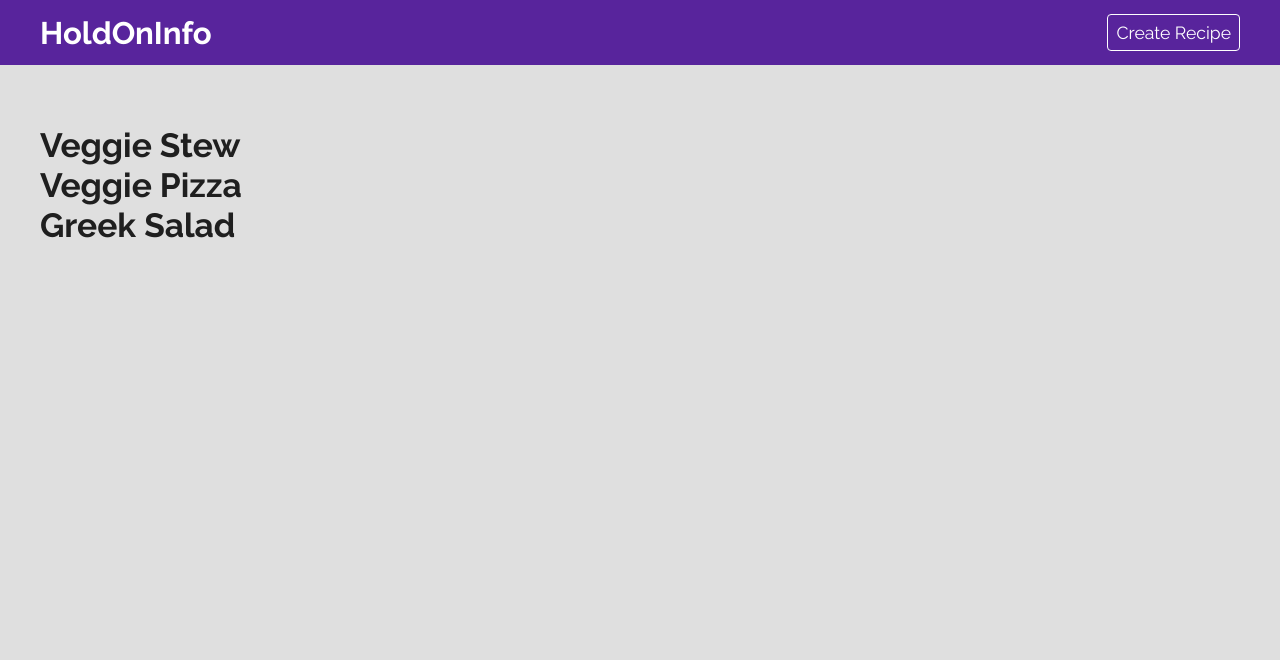
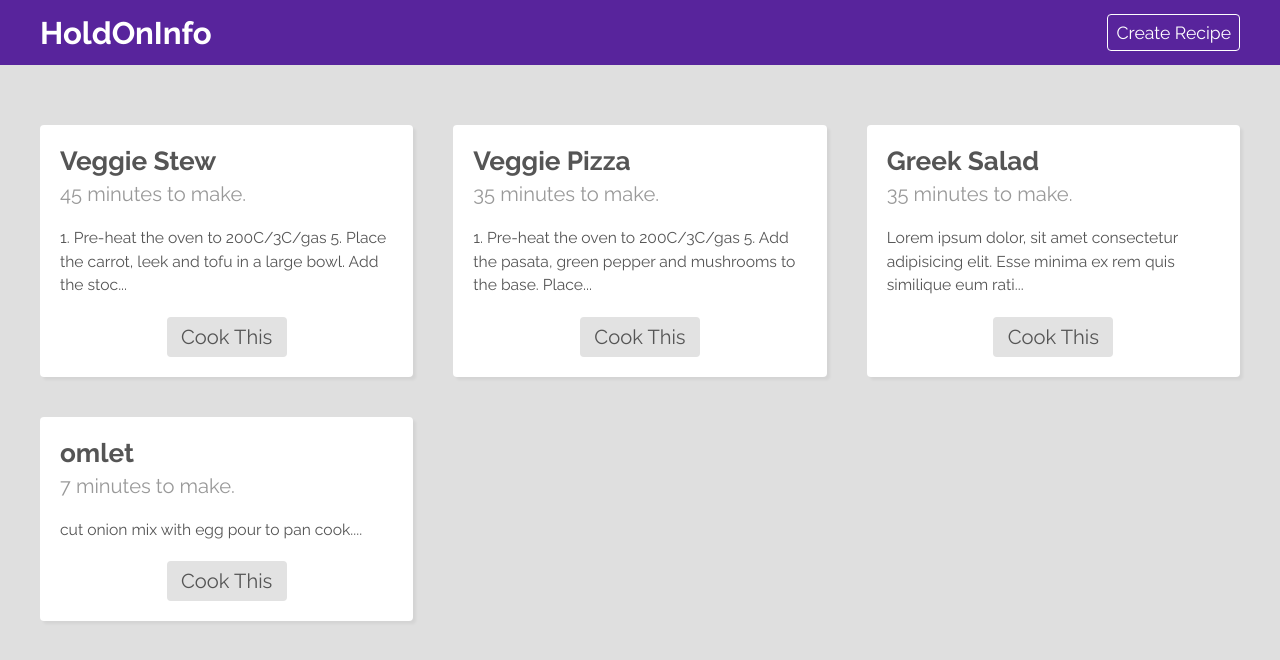
Before and after one commit to tharuAnish/hold-on-info, a React (Create React App) app: page / in a window 1280 px wide. Shown: the top 660 px of the page. Built offline with nearby package versions, Linux system fonts and the light colour scheme; data requests are answered from the project's data file.

Commit message:
10.1 - making a post request to add a new recipe to json data server

```diff
--- a/data/db.json
+++ b/data/db.json
@@ -3,7 +3,12 @@
     {
       "id": "1",
       "title": "Veggie Stew",
-      "ingredients": ["1 Carrot", "1 Leek", "200g Tofu", "300ml Veg stock"],
+      "ingredients": [
+        "1 Carrot",
+        "1 Leek",
+        "200g Tofu",
+        "300ml Veg stock"
+      ],
       "method": "1. Pre-heat the oven to 200C/3C/gas 5. Place the carrot, leek and tofu in a large bowl. Add the stock and mix well. 2. Add the rest of the ingredients and mix well. 3. Place the mixture in a large bowl and cover with a lid. 4. Place the lid on the oven and cook for 40 minutes. 5. Serve with a slaw of your choice",
       "cookingTime": "45 minutes"
     },
@@ -31,6 +36,17 @@
       ],
       "method": "Lorem ipsum dolor, sit amet consectetur adipisicing elit. Esse minima ex rem quis similique eum ratione quaerat, voluptas molestias ut repudiandae delectus voluptates. Eius esse at tenetur ab accusamus excepturi?",
       "cookingTime": "35 minutes"
+    },
+    {
+      "title": "omlet",
+      "ingredients": [
+        "egg",
+        "salt",
+        "onion"
+      ],
+      "method": "cut onion mix with egg pour to pan cook.",
+      "cookingTime": "7 minutes",
+      "id": "h7RouWC"
     }
   ]
 }
--- a/src/App.js
+++ b/src/App.js
@@ -3,8 +3,8 @@ import { BrowserRouter as Router, Routes, Route } from "react-router-dom"
 import Home from "./pages/Home/Home"
 import Create from "./pages/Create/Create"
 import Search from "./pages/Search/Search"
-import Recepie from "./pages/Recepie/Recepie"
 import Navbar from "./components/Navbar/Navbar"
+import Recipe from "./pages/Recepie/Recipe"
 
 function App() {
   return (
@@ -16,7 +16,7 @@ function App() {
           <Route path="/create" element={<Create />} />
           <Route path="/search" element={<Search />} />
           {/* with id can give which item  */}
-          <Route path="/recipes/:id" element={<Recepie />} />
+          <Route path="/recipes/:id" element={<Recipe />} />
         </Routes>
       </Router>
     </div>
--- /dev/null
+++ b/src/components/RecipeList/RecipeList.css
@@ -0,0 +1,50 @@
+.recipe-list {
+  display: grid;
+  grid-template-columns: 1fr 1fr 1fr;
+  grid-gap: 40px;
+  max-width: 1200px;
+  margin: 40px auto;
+}
+.recipe-list .card {
+  background: #fff;
+  color: #333;
+  padding: 20px;
+  border-radius: 4px;
+  box-shadow: 3px 3px 3px rgba(0, 0, 0, 0.05);
+  transition: all 0.3s ease;
+  position: relative;
+}
+.recipe-list .card:hover {
+  transform: rotate(1deg);
+}
+.recipe-list .card h3 {
+  color: #555;
+  margin-bottom: 6px;
+}
+.recipe-list .card p {
+  color: #999;
+  font-size: 0.9em;
+}
+.recipe-list .card div {
+  color: #555;
+  font-size: 0.7em;
+  margin: 20px 0;
+  line-height: 1.5em;
+}
+.recipe-list .card a {
+  color: #555;
+  text-decoration: none;
+  display: block;
+  background: #e2e2e2;
+  font-size: 0.9em;
+  width: 100px;
+  text-align: center;
+  width: 120px;
+  padding: 8px;
+  border-radius: 4px;
+  margin: 20px auto 0;
+}
+
+.recipe-list .card a:hover {
+  transform: scale(1.03);
+}
--- /dev/null
+++ b/src/components/RecipeList/RecipeList.js
@@ -0,0 +1,19 @@
+import { Link } from "react-router-dom"
+
+// styles
+import "./RecipeList.css"
+
+export default function RecipeList({ recipes }) {
+  return (
+    <div className="recipe-list">
+      {recipes.map((recipe) => (
+        <div key={recipe.id} className="card">
+          <h3>{recipe.title}</h3>
+          <p>{recipe.cookingTime} to make.</p>
+          <div>{recipe.method.substring(0, 100)}...</div>
+          <Link to={`/recipes/${recipe.id}`}>Cook This</Link>
+        </div>
+      ))}
+    </div>
+  )
+}
--- a/src/hooks/useFetch.js
+++ b/src/hooks/useFetch.js
@@ -1,15 +1,31 @@
 import { useState, useEffect } from "react"
-export const useFetch = (url) => {
+export const useFetch = (url, method = "GET") => {
+  //when we calll the hook it wil default the get
   const [data, setData] = useState(null)
   const [isPending, setIsPending] = useState(false)
   const [error, setError] = useState(null)
+  const [options, setOptions] = useState(null)
+
+  const postData = (postData) => {
+    setOptions({
+      method: "POST",
+      headers: {
+        "Content-type": "application/json",
+      },
+      body: JSON.stringify(postData),
+    })
+  }
+
   useEffect(() => {
     const controller = new AbortController()
-    const fetchData = async () => {
+    const fetchData = async (fetchOptions) => {
       setIsPending(true)
 
       try {
-        const res = await fetch(url, { signal: controller.signal })
+        const res = await fetch(url, {
+          ...fetchOptions,
+          signal: controller.signal,
+        })
         if (!res.ok) {
           throw new Error(res.statusText)
         }
@@ -26,10 +42,16 @@ export const useFetch = (url) => {
         }
       }
     }
-    fetchData()
+    if (method === "GET") {
+      fetchData()
+    }
+    if (method === "POST" && options) {
+      fetchData(options)
+    }
+
     return () => {
       controller.abort()
     }
-  }, [url])
-  return { data, isPending, error }
+  }, [url, options, method])
+  return { data, isPending, error, postData }
 }
--- a/src/pages/Create/Create.css
+++ b/src/pages/Create/Create.css
@@ -0,0 +1,33 @@
+.create {
+  color: #555;
+  max-width: 480px;
+  margin: 60px auto;
+}
+.create label span {
+  display: block;
+  margin: 30px 0 10px;
+}
+.create p {
+  margin-top: 10px;
+  font-size: 0.8em;
+}
+.create button {
+  display: block;
+  width: 100px;
+  font-size: 1em;
+  color: #fff;
+  padding: 8px 20px;
+  border: 0;
+  border-radius: 4px;
+  background-color: #58249c;
+  cursor: pointer;
+  text-decoration: none;
+  margin: 20px auto;
+}
+.ingredients {
+  display: flex;
+  align-items: center;
+}
+.ingredients button {
+  margin: 0 0 0 10px;
+}
--- a/src/pages/Create/Create.js
+++ b/src/pages/Create/Create.js
@@ -1,9 +1,98 @@
+import { useState, useRef } from "react"
+import { useFetch } from "../../hooks/useFetch"
+
 import "./Create.css"
 
 export default function Create() {
+  const [title, setTitle] = useState("")
+  const [method, setMethod] = useState("")
+  const [cookingTime, setCookingTime] = useState("")
+  const [newIngredient, setNewIngredient] = useState("")
+  const [ingredients, setIngredients] = useState([])
+  const ingredientInput = useRef(null)
+
+  const { postData, data, error } = useFetch(
+    "http://localhost:3000/recipes",
+    "POST"
+  )
+
+  const handleSubmit = (e) => {
+    e.preventDefault()
+    postData({
+      title,
+      ingredients,
+      method,
+      cookingTime: cookingTime + " minutes",
+    })
+  }
+
+  const handleAdd = (e) => {
+    e.preventDefault()
+    const ing = newIngredient.trim()
+
+    if (ing && !ingredients.includes(ing)) {
+      setIngredients((prevIngredients) => [...prevIngredients, newIngredient])
+    }
+    setNewIngredient("")
+    ingredientInput.current.focus()
+  }
+
   return (
-    <div>
-      <h1>Create</h1>
+    <div className="create">
+      <h2 className="page-title">Add a New Recipe</h2>
+      <form onSubmit={handleSubmit}>
+        <label>
+          <span>Recipe title:</span>
+          <input
+            type="text"
+            onChange={(e) => setTitle(e.target.value)}
+            value={title}
+            required
+          />
+        </label>
+
+        <label>
+          <span>Recipe Ingredients:</span>
+          <div className="ingredients">
+            <input
+              type="text"
+              onChange={(e) => setNewIngredient(e.target.value)}
+              value={newIngredient}
+              ref={ingredientInput}
+            />
+            <button onClick={handleAdd} className="btn">
+              add
+            </button>
+          </div>
+        </label>
+        <p>
+          Current ingredients:{" "}
+          {ingredients.map((i) => (
+            <em key={i}>{i}, </em>
+          ))}
+        </p>
+
+        <label>
+          <span>Recipe Method:</span>
+          <textarea
+            onChange={(e) => setMethod(e.target.value)}
+            value={method}
+            required
+          />
+        </label>
+
+        <label>
+          <span>Cooking time (minutes):</span>
+          <input
+            type="number"
+            onChange={(e) => setCookingTime(e.target.value)}
+            value={cookingTime}
+            required
+          />
+        </label>
+
+        <button className="btn">submit</button>
+      </form>
     </div>
   )
 }
--- a/src/pages/Home/Home.js
+++ b/src/pages/Home/Home.js
@@ -1,19 +1,17 @@
+import { useFetch } from "../../hooks/useFetch"
+import RecipeList from "../../components/RecipeList/RecipeList"
+
+// styles
 import "./Home.css"
-import { useFetch } from "../../hooks/useFetch"
 
 export default function Home() {
-  const { data, isLoading, error } = useFetch("http://localhost:3000/recipes")
+  const { data, isPending, error } = useFetch("http://localhost:3000/recipes")
+
   return (
     <div className="home">
       {error && <p className="error">{error}</p>}
-      {isLoading && <p className="loading">Loading...</p>}
-      {/*if only we have data then only it will fetch */}
-      {data &&
-        data.map((recepie) => (
-          <div key={recepie.id}>
-            <h2>{recepie.title}</h2>
-          </div>
-        ))}
+      {isPending && <p className="loading">Loading...</p>}
+      {data && <RecipeList recipes={data} />}
     </div>
   )
 }
--- a/src/pages/Recepie/Recepie.js
+++ /dev/null
@@ -1,9 +0,0 @@
-import "./Recepie"
-
-export default function Recepie() {
-  return (
-    <div>
-      <h1>Recepie</h1>
-    </div>
-  )
-}
--- /dev/null
+++ b/src/pages/Recepie/Recipe.css
@@ -0,0 +1,29 @@
+.recipe {
+  max-width: 1200px;
+  margin: 40px auto;
+  text-align: center;
+  background: #fff;
+  padding: 40px;
+  box-sizing: border-box;
+}
+.recipe ul {
+  display: flex;
+  padding: 0;
+  justify-content: center;
+  margin-top: 0;
+}
+.recipe li {
+  list-style-type: none;
+  margin-right: 10px;
+  color: #777;
+}
+.recipe li::after {
+  content: ",";
+}
+.recipe li:last-child::after {
+  content: ".";
+}
+.method {
+  text-align: left;
+  line-height: 1.5em;
+}
--- /dev/null
+++ b/src/pages/Recepie/Recipe.js
@@ -0,0 +1,30 @@
+import { useParams } from "react-router-dom"
+import { useFetch } from "../../hooks/useFetch"
+
+// styles
+import "./Recipe.css"
+
+export default function Recipe() {
+  const { id } = useParams()
+  const url = "http://localhost:3000/recipes/" + id
+  const { error, isPending, data: recipe } = useFetch(url)
+
+  return (
+    <div className="recipe">
+      {error && <p className="error">{error}</p>}
+      {isPending && <p className="loading">Loading...</p>}
+      {recipe && (
+        <>
+          <h2 className="page-title">{recipe.title}</h2>
+          <p>Takes {recipe.cookingTime} to cook.</p>
+          <ul>
+            {recipe.ingredients.map((ing) => (
+              <li key={ing}>{ing}</li>
+            ))}
+          </ul>
+          <p className="method">{recipe.method}</p>
+        </>
+      )}
+    </div>
+  )
+}
```
Also changed, not shown: src/pages/Recepie/Recepie.css (deleted).
